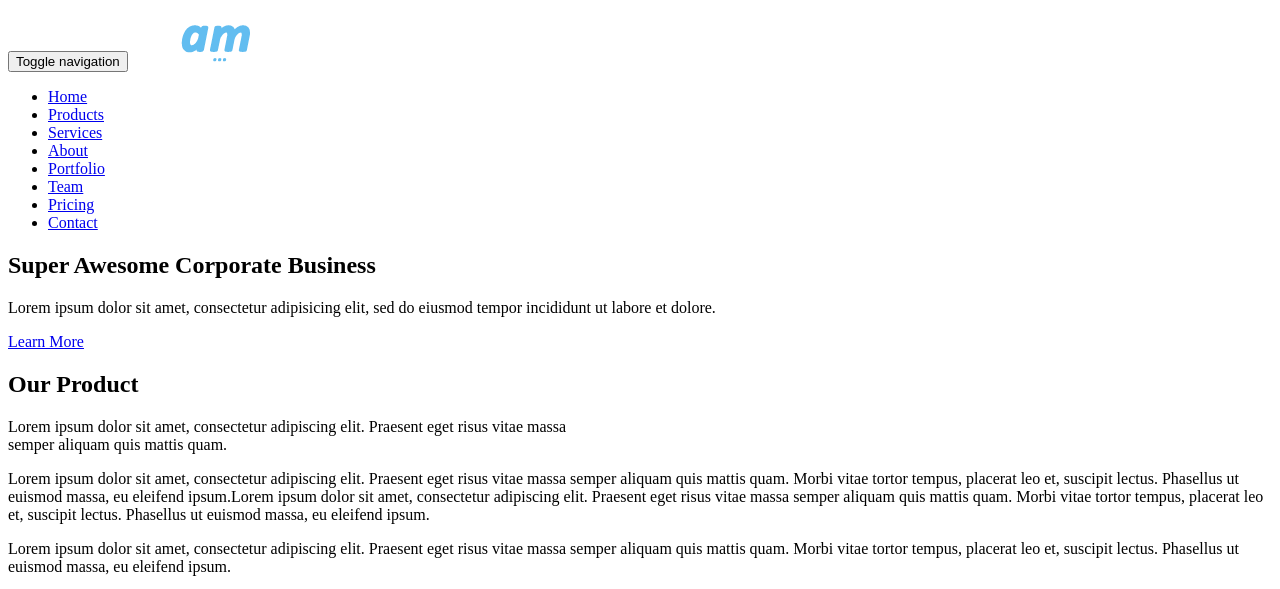
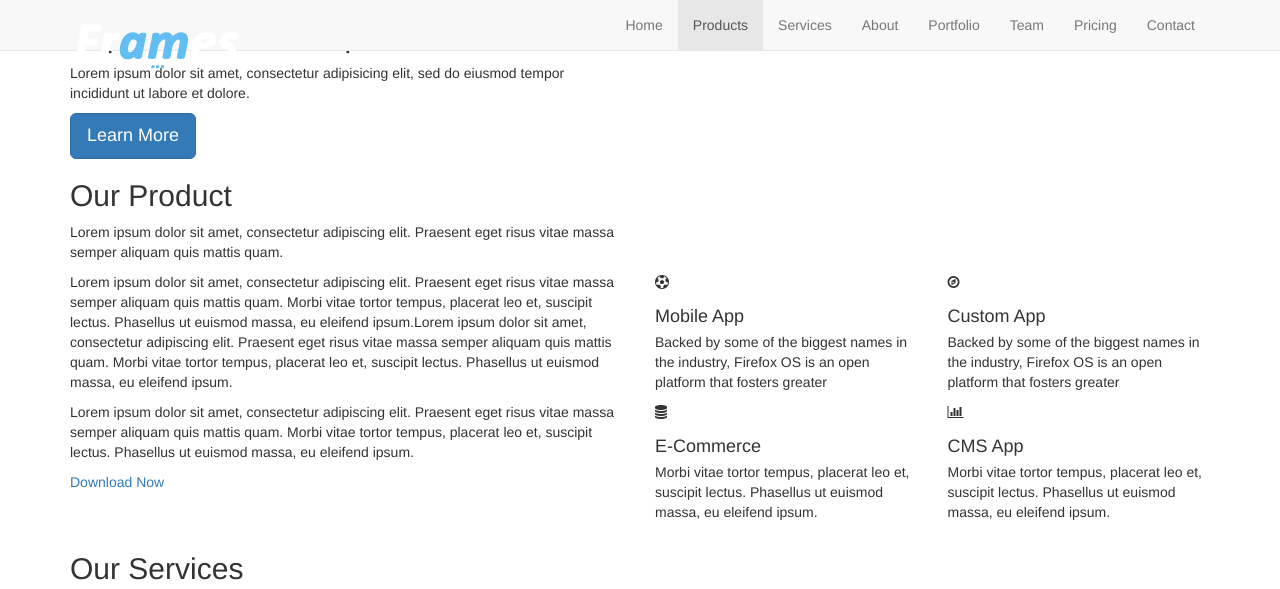
Before and after one commit to tkspsolutions/si, a plain HTML site: page index.html in a window 1280 px wide. Shown: the top 589 px of the page. Drawn offline with Linux system fonts and the light colour scheme; the site is published under a folder, as on GitHub Pages, so addresses that start at the root find nothing; files whose address does not match are found by name.

Commit message:
Update index.html

```diff
--- a/index.html
+++ b/index.html
@@ -7,11 +7,11 @@
     <meta name="author" content="webthemez">
     <title>Frames Corporate Bootstrap Free HTML5 Template</title>
 	<!-- core CSS -->
-    <link href="/css/bootstrap.min.css" rel="stylesheet">
-    <link href="/css/font-awesome.min.css" rel="stylesheet">
-    <link href="/css/animate.min.css" rel="stylesheet">
-    <link href="/css/prettyPhoto.css" rel="stylesheet">
-    <link href="/css/styles.css" rel="stylesheet">
+    <link href="css/bootstrap.min.css" rel="stylesheet">
+    <link href="css/font-awesome.min.css" rel="stylesheet">
+    <link href="css/animate.min.css" rel="stylesheet">
+    <link href="css/prettyPhoto.css" rel="stylesheet">
+    <link href="css/styles.css" rel="stylesheet">
     <!--[if lt IE 9]>
     <script src="js/html5shiv.js"></script>
     <script src="js/respond.min.js"></script>
```
